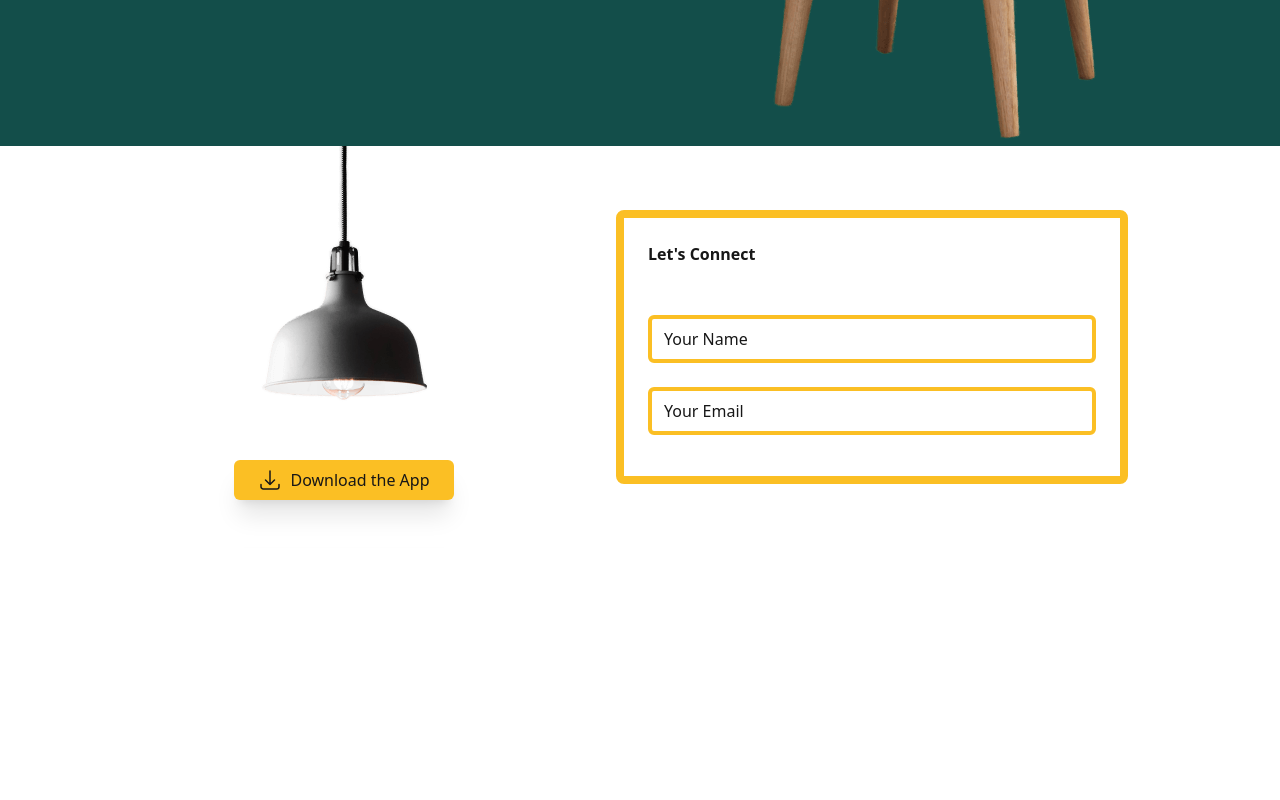
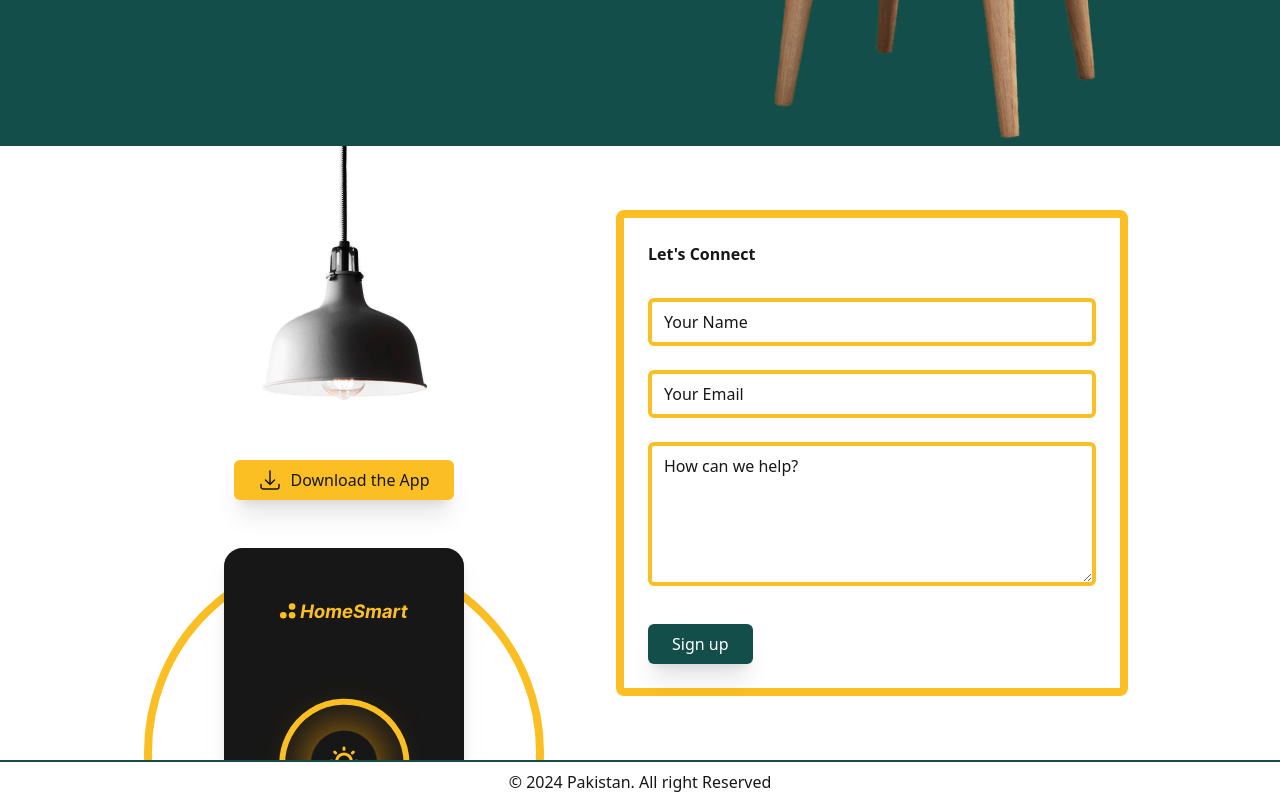
Before and after one commit to msohaaib/SmartHome-Tailwind, a website built with Vite: page index.html in a window 1280 px wide. Shown: the part 2496-3296 px from the top of the page. Before the commit the page ends 3044 px from the top, so only its background shows below. Built offline with nearby package versions, Linux system fonts and the light colour scheme.

Commit message:
Completed

```diff
--- a/index.html
+++ b/index.html
@@ -144,6 +144,7 @@
               <path stroke-linecap="round" stroke-linejoin="round" d="M3 16.5v2.25A2.25 2.25 0 0 0 5.25 21h13.5A2.25 2.25 0 0 0 21 18.75V16.5M16.5 12 12 16.5m0 0L7.5 12m4.5 4.5V3" />
             </svg>
             <span>Download the App</span>
+            <div class="absolute -bottom-48 -z-10 left-1/2 -translate-x-1/2 aspect-square md:border-8 border-amber-400 rounded-full md:w-80 lg:w-[25rem]"></div>
           </a>
           <img src="assets/app.svg" alt="app" width="240" class="hidden md:block drop-shadow-xl absolute left-1/2 -translate-x-1/2 max-w-[16rem] xl:max-w-xs">
       </div>
@@ -152,10 +153,18 @@
         <div class="relative">
           <input type="text" id="name" placeholder="Your Name"  class="form-input w-full border-4 border-amber-400 rounded-md focus:ring-4 dark:focus:ring-offset-2 focus:ring-amber-400 focus:border-amber-400 focus:outline-none dark:bg-amber-400 dark:text-neutral-900 placeholder:text-neutral-900 mb-6">
           <!-- <label for="name" class="text-neutral-500 text-sm font-bold uppercase absolute -top-4 left-2 -translate-y-1/2 transition-all peer-placeholder-shown:left-4 peer-placeholder-shown:top-1/2 peer-placeholder-shown:text-neutral-900 peer-focus:-top-4 peer-focus:left-2 peer-focus:text-neutral-600 dark:peer-focus:text-neutral-300">Your Name</label> -->
-          <input type="text" id="name" placeholder="Your Email"  class="form-input w-full border-4 border-amber-400 rounded-md focus:ring-4 dark:focus:ring-offset-2 focus:ring-amber-400 focus:border-amber-400 focus:outline-none dark:bg-amber-400 dark:text-neutral-900 placeholder:text-neutral-900">
+          <input type="text" id="name" placeholder="Your Email"  class="form-input w-full border-4 border-amber-400 rounded-md focus:ring-4 dark:focus:ring-offset-2 focus:ring-amber-400 focus:border-amber-400 focus:outline-none dark:bg-amber-400 dark:text-neutral-900 placeholder:text-neutral-900 mb-6">
+          <textarea name="content" cols="20" rows="5" placeholder="How can we help?" class="form-input w-full border-4 border-amber-400 rounded-md focus:ring-4 dark:focus:ring-offset-2 focus:ring-amber-400 focus:border-amber-400 focus:outline-none dark:bg-amber-400 dark:text-neutral-900 placeholder:text-neutral-900"></textarea>
         </div>
+        <a href="#" class="py-2 px-6 bg-teal-900 text-white flex gap-2 shadow-xl hover:shadow-none justify-center w-max transition-shadow focus:outline-none focus-visible:ring-4 ring-neutral-900 rounded-md ring-offset-4 ring-offset-white dark:ring-amber-400 dark:ring-offset-neutral-900">
+          Sign up
+        </a>
       </form>
     </div>
+  </section>
+  <section aria-labelledby="footer" class="flex flex-col h-10">
+    <div class="bg-teal-900 h-0.5"></div>
+    <p class="text-center relative top-2">© 2024 Pakistan. All right Reserved</p>
   </section>
 
   <script type="module" src="/main.js"></script>
```
